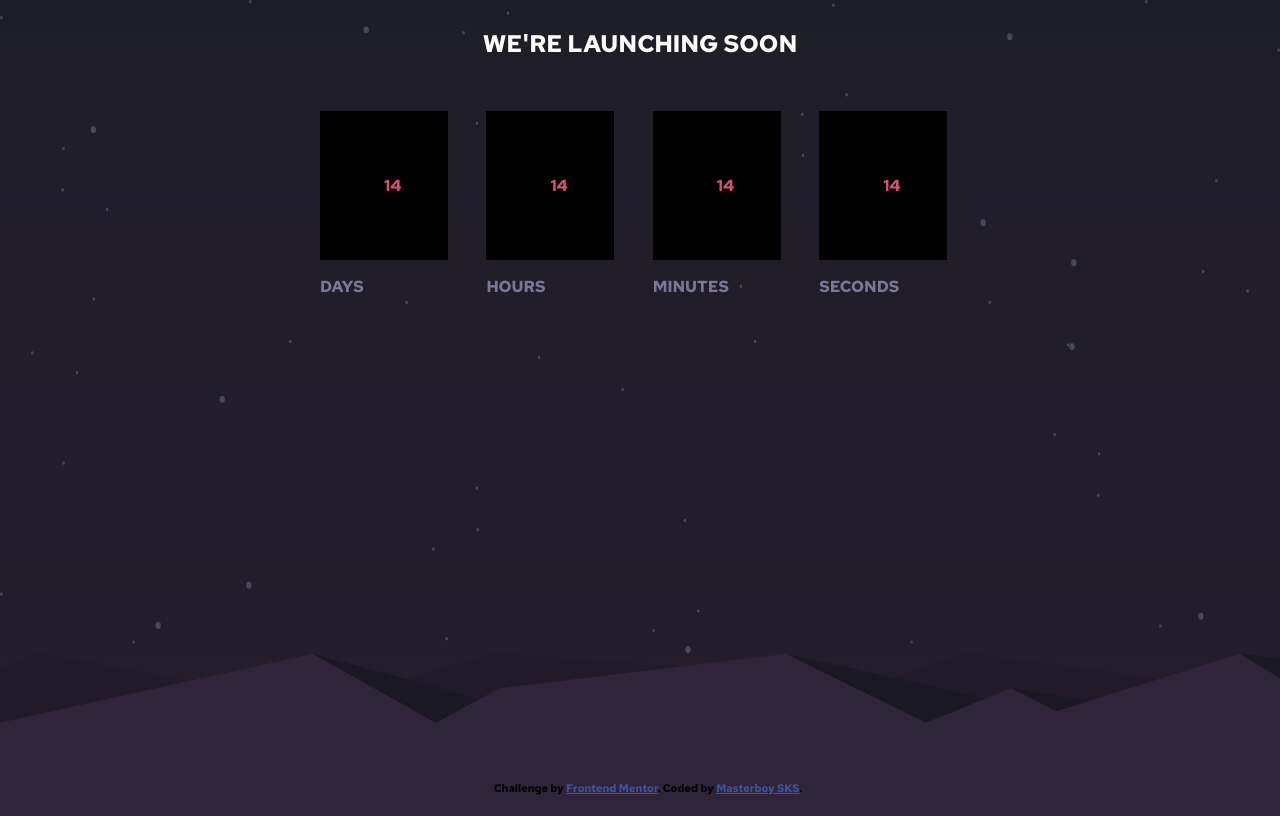
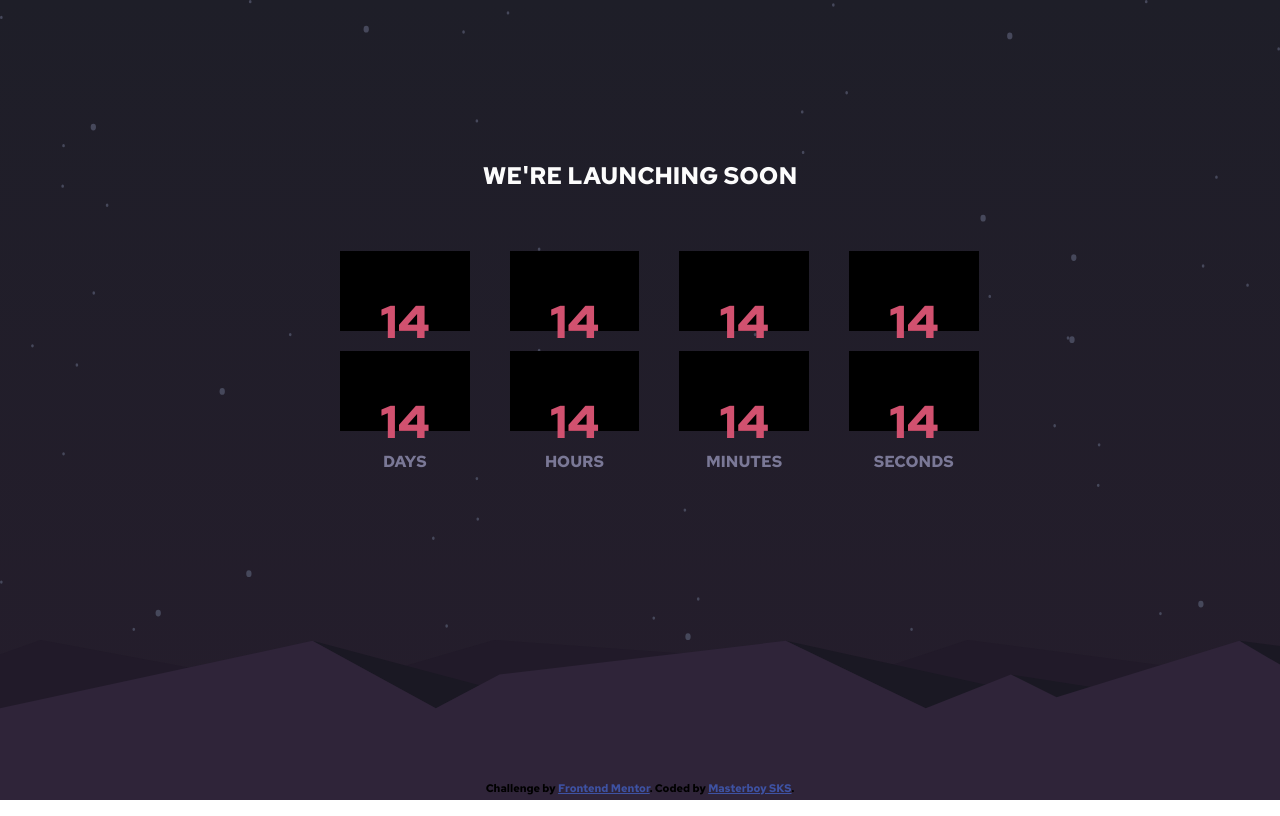
Before and after one commit to master8848/frontend-mentod-countdowntimer, a plain HTML site: page index.html in a window 1280 px wide. Drawn offline with Linux system fonts and the light colour scheme.

Commit message:
another working js

```diff
--- a/index.html
+++ b/index.html
@@ -3,38 +3,44 @@
   <head>
     <meta charset="UTF-8" />
     <meta name="viewport" content="width=device-width, initial-scale=1.0" />
-    <!-- displays site properly based on user's device -->
-
-    <!-- <link rel="icon" type="image/png" sizes="32x32" href="./images/favicon-32x32.png"> -->
     <link rel="stylesheet" href="./scss/styles.css" />
+    <script src="app.js" defer></script>
 
     <title>Frontend Mentor | Launch countdown timer</title>
-
-    <!-- Feel free to remove these styles or customise in your own stylesheet 👍 -->
-    <style></style>
   </head>
   <body>
     <div class="container">
       <h2>We're launching soon</h2>
       <div class="modal">
         <div class="day card">
-          <div class="values val1">14</div>
+          <div class="top-part"><div class="values" id="day">14</div></div>
+          <div class="bottom-part"><div class="values" id="day">14</div></div>
           <div class="days time">Days</div>
         </div>
         <div class="hour card">
-          <div class="values val2">14</div>
+          <div class="top-part"><div class="values" id="hour">14</div></div>
+          <div class="bottom-part"><div class="values" id="day">14</div></div>
           <div class="hours time">Hours</div>
         </div>
         <div class="minute card">
-          <div class="values val3">14</div>
+          <div class="top-part"><div class="values" id="minute">14</div></div>
+          <div class="bottom-part"><div class="values" id="day">14</div></div>
           <div class="mints time">Minutes</div>
         </div>
         <div class="seconds card">
-          <div class="values val4">14</div>
+          <div class="top-part"><div class="values" id="second">14</div></div>
+          <div class="bottom-part"><div class="values" id="day">14</div></div>
           <div class="secs time">Seconds</div>
         </div>
       </div>
     </div>
+    <!-- <div class="socials">
+      <ul>
+        <li><img src="./images/icon-github.svg" alt="github logo" /></li>
+        <li><img src="./images/icon-linkedin.svg" alt="linkedin logo" /></li>
+        <li><img src="./images/icon-master.svg" alt="potfolio logo" /></li>
+      </ul>
+    </div> -->
 
     <footer>
       <div class="attribution">
--- a/scss/styles.scss
+++ b/scss/styles.scss
@@ -1,60 +1,83 @@
 @import url("https://fonts.googleapis.com/css2?family=Red+Hat+Text:wght@700&display=swap");
-
+// reset
 * {
   box-sizing: border-box;
   font-family: "Red Hat Text", sans-serif;
+  margin: 0;
+  padding: 0;
 }
 
 body {
+  // bg image and color
   background: url("../images/bg-stars.svg") top/100% 80% no-repeat,
     url("../images/pattern-hills.svg") bottom/100% 20% no-repeat,
     linear-gradient(to bottom, #1e1e28, #251d2c);
   height: 100vh;
+
   .container {
+    padding-top: 20vh;
     text-transform: uppercase;
     display: flex;
     text-align: center;
     flex-direction: column;
     margin: auto;
     width: 50vw;
+
     h2 {
       color: #fcfcfc;
     }
+
     .modal {
-      display: grid;
-      gap: 10vw;
+      padding-top: 5vh;
+      display: flex;
+      text-align: center;
+      justify-content: space-between;
+      //   display: grid;
 
-      grid-template-columns: repeat(4, 3vw);
+      //   gap: 10vw;
+
+      //   grid-template-columns: repeat(4, 3vw);
     }
+
     .values {
-      margin-top: 4vh;
-      padding: 4em;
+      font-size: 46px;
+      padding: 40px;
       background: #000;
       color: #d1516f;
-      margin-bottom: 2vh;
+      height: 20px;
+      margin: 20px;
     }
+
     .card {
     }
+
     .top-half {
       background: #2c2c44;
     }
+
     .bottom-half {
       background: #34364f;
     }
+
     .time {
       color: #7a7896;
     }
   }
 }
+.socials {
+}
+
 footer {
   width: 100%;
   text-align: center;
   position: absolute;
   bottom: 5px;
+
   .attribution {
     font-size: 11px;
     text-align: center;
   }
+
   .attribution a {
     color: hsl(228, 45%, 44%);
   }
```
Also changed, not shown: scss/styles.css, 1 other file.
